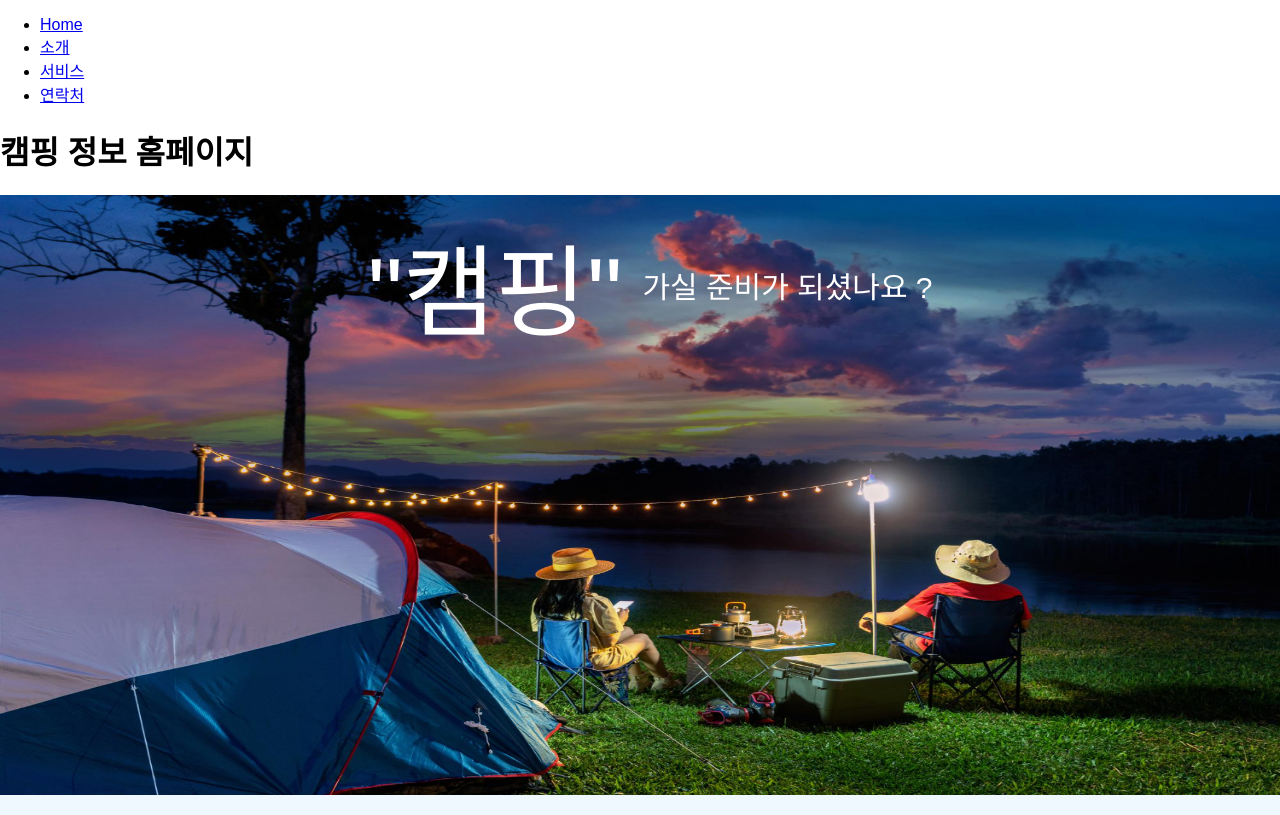
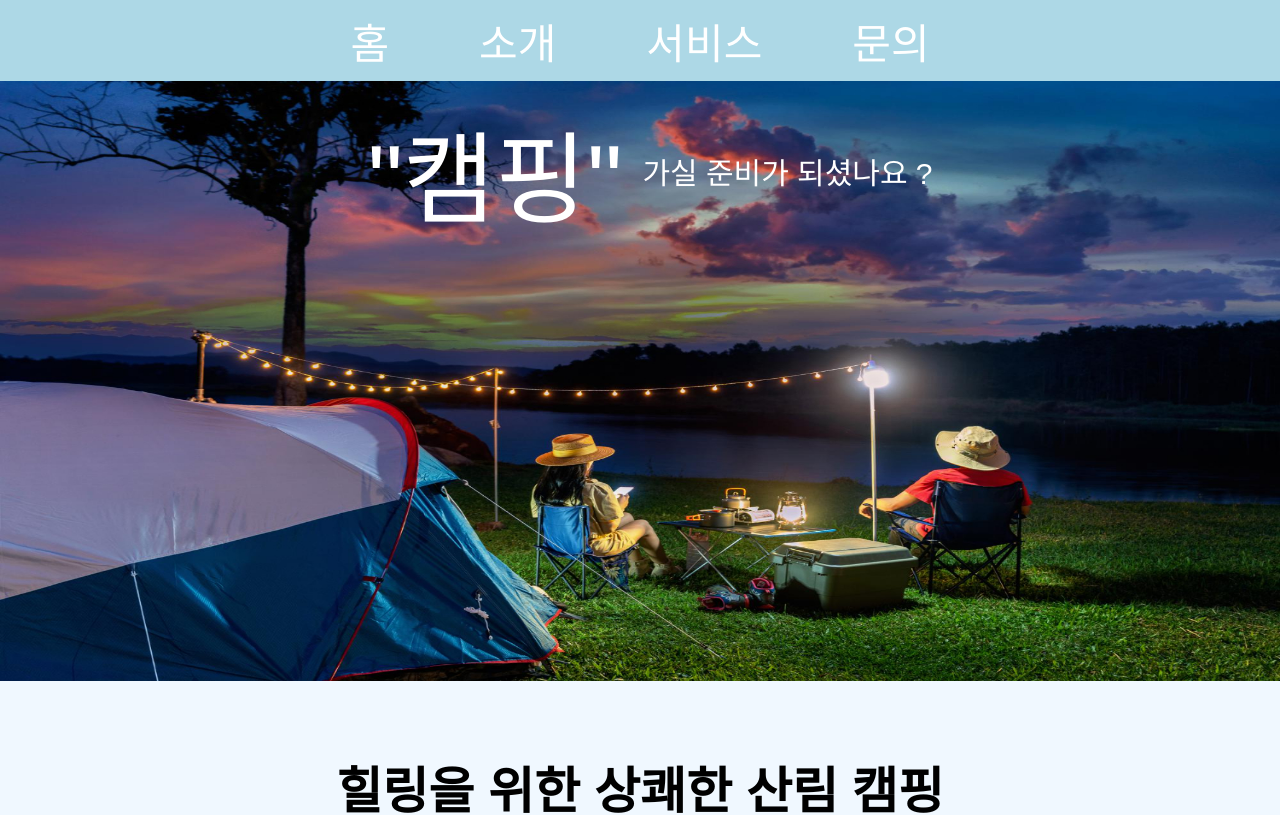
Before and after one commit to whdgjs7300/Nextjs-toyProject, a Next.js app: page / in a window 1280 px wide. Shown: the top 815 px of the page. Built offline with nearby package versions, Linux system fonts and the light colour scheme; no server answers; a web font is replaced by a local one.

Commit message:
8/14 nav CSS

```diff
--- /dev/null
+++ b/src/CSS/Navbar.module.css
@@ -0,0 +1,31 @@
+/* Navbar.module.css */
+
+.navbar {
+    background-color: lightblue; /* 연한 연두색 배경색 */
+    padding: 10px 0;
+}
+
+.navList {
+    list-style: none;
+    display: flex;
+    justify-content: center;
+    align-items: center;
+    margin: 0;
+    padding: 0;
+}
+
+.navItem {
+    margin: 0 45px;
+}
+
+.navLink {
+    text-decoration: none;
+    color: white;
+    font-size: 42px;
+    transition: color 0.3s;
+}
+
+.navLink:hover {
+    color: lightseagreen;
+    border-bottom: 2px solid white;
+}
--- a/src/app/layout.tsx
+++ b/src/app/layout.tsx
@@ -9,7 +9,6 @@ import Footer from '../components/Footer';
 const dongle = Dongle({
   weight : '400',
   subsets : ['latin'],
-
   display : "swap",
 
 })
--- a/src/app/page.tsx
+++ b/src/app/page.tsx
@@ -11,11 +11,9 @@ export default  function Home() {
 
   return (
         <div>
-          <h2></h2>
-      <h1 className={styles.title}>캠핑 정보 홈페이지</h1>
+
 
       <MainBanner/>
-
       <ForestBanner  />
       <OceanBanner/>
 
--- a/src/components/ForestBanner.tsx
+++ b/src/components/ForestBanner.tsx
@@ -19,7 +19,22 @@ export default function ForestBanner() {
         speed: 500,
         slidesToShow: 3,
         slidesToScroll: 3,
-
+        responsive: [
+            {
+                breakpoint: 1024,
+                settings: {
+                    slidesToShow: 2,
+                    slidesToScroll: 2,
+                }
+            },
+            {
+                breakpoint: 768,
+                settings: {
+                    slidesToShow: 1,
+                    slidesToScroll: 1,
+                }
+            }
+        ]
     };
 
     const [foreCampingData, setForeCampingData] = useState<CampingData[]>();
--- a/src/components/Navbar.tsx
+++ b/src/components/Navbar.tsx
@@ -1,28 +1,28 @@
 import Link from "next/link";
-
+import styles from '../CSS/Navbar.module.css';
 
 export default function Navbar() {
     return (
-        <nav>
-            <ul className="nav-list">
-            <li className="nav-item">
-                <Link href="/">
-                Home
+        <nav className={styles.navbar}>
+            <ul className={styles.navList}>
+                <li className={styles.navItem}>
+                    <Link className={styles.navLink} href="/">
+                        홈
                     </Link>
                 </li>
-            <li className="nav-item">
-                <Link href="/about">
+                <li className={styles.navItem}>
+                    <Link className={styles.navLink} href="/about">
                         소개
                     </Link>
                 </li>
-            <li className="nav-item">
-                <Link href="/services">
+                <li className={styles.navItem}>
+                    <Link className={styles.navLink} href="/services">
                         서비스
                     </Link>
                 </li>
-            <li className="nav-item">
-                <Link href="/contact">
-                연락처
+                <li className={styles.navItem}>
+                    <Link className={styles.navLink} href="/contact">
+                        문의
                     </Link>
                 </li>
             </ul>
```
Lines whose indentation alone changed are shown as unchanged.
